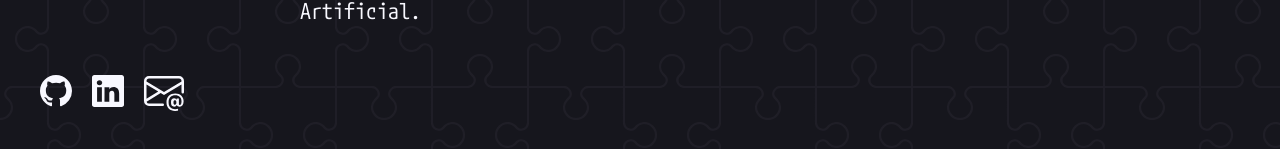
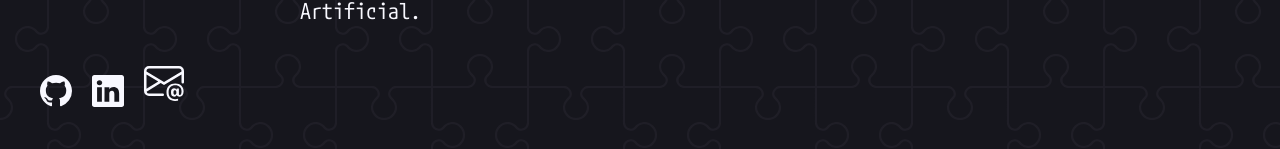
Before and after one commit to ranielcsar/ranoob.github.io, a React (Vite) app: page / in a window 1280 px wide. Shown: the part 633-782 px from the top of the page. Built offline with nearby package versions, Linux system fonts and the light colour scheme.

Commit message:
chore: identation

```diff
--- a/src/components/common/send-email/index.tsx
+++ b/src/components/common/send-email/index.tsx
@@ -5,7 +5,10 @@ import { SendEmailParams, useSendEmail } from '@/hooks'
 import { ZodError, z } from 'zod'
 
 const emailSubmitSchema = z.object({
-  from: z.string().email('Digite um email válido').nonempty('Preciso saber quem envia o Email.'),
+  from: z
+    .string()
+    .email('Digite um email válido')
+    .nonempty('Preciso saber quem envia o Email.'),
   subject: z.string().nonempty('Sem assunto?'),
   message: z.string().nonempty('Não esquece de falar o que você quer!'),
 })
@@ -60,14 +63,18 @@ export function SendEmail() {
   return (
     <>
       <button
-        className="h-10 w-10 cursor-pointer outline-none transition-colors hover:text-accent"
+        className="h-10 w-10 cursor-pointer outline-none transition-colors hover:text-accent animate-bounce"
         onClick={() => setOpenSendEmailModal(true)}
         aria-label="Abrir formulário de contato"
       >
         <MailIcon />
       </button>
 
-      <Modal title="Me manda um salve! ;)" isOpen={openSendEmailModal} onClose={handleClose}>
+      <Modal
+        title="Me manda um salve! ;)"
+        isOpen={openSendEmailModal}
+        onClose={handleClose}
+      >
         <form
           onSubmit={handleEmailSubmit}
           className="grid h-full grid-rows-[max-content,max-content,1fr] gap-2 xl:gap-5"
```
